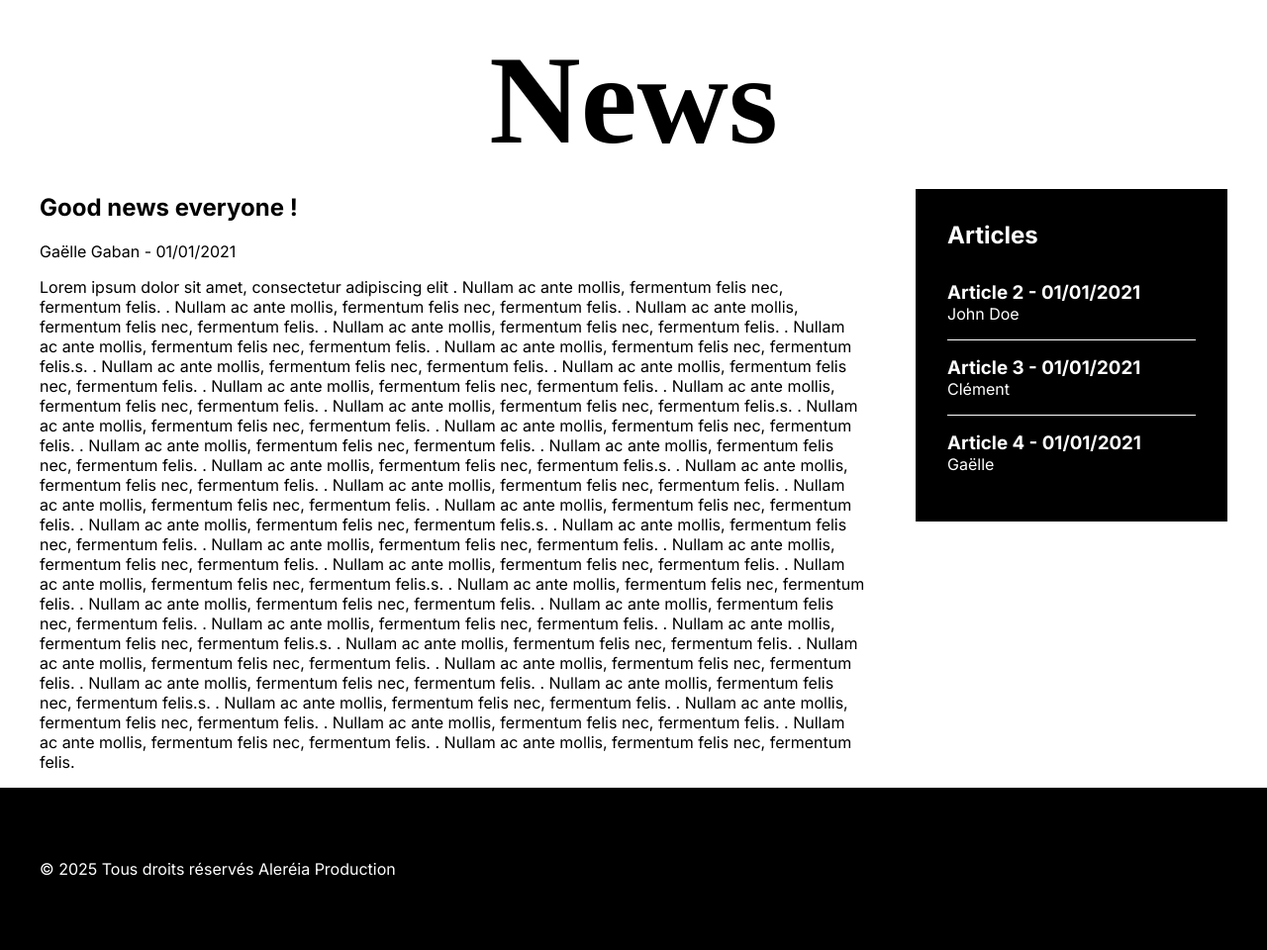
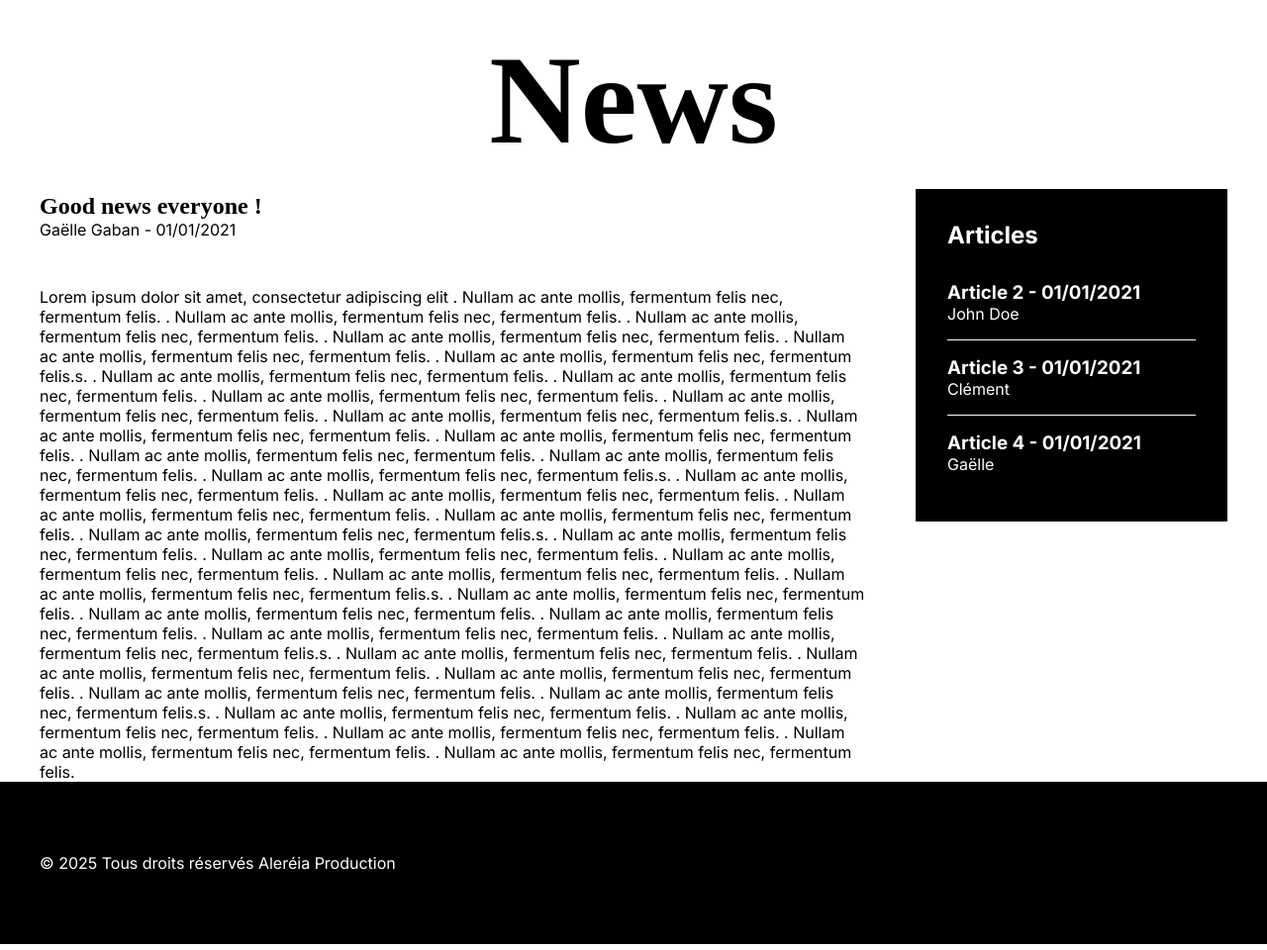
Before and after one commit to clementschmouker/alereia, a PHP site: page /news in a window 1280 px wide. Shown: the part 138-1098 px from the top of the page at 99% size. Run offline with PHP 8.4, Linux system fonts and the light colour scheme; style sheets or scripts are compiled from the project's sources; some web fonts are replaced.

Commit message:
finished news styles

```diff
--- a/src/index.php
+++ b/src/index.php
@@ -23,6 +23,11 @@
             "category" => "RÉSEAUX & PATREON",
             "description" => "Suivez l'autrice d'Aleréia sur ses réseaux sociaux Bluesky (avec des liens cliquables) et Mastodon pour découvrir régulièrement des illustrations, croquis et informations inédits sur l'univers et le travail de sa créatrice. Attention, vous risquez aussi d'y trouver des photos de mignons petits chats. Pour les contributeurs Patreon, vous pourrez accéder à certaines informations inédites et/ou en avant-première.",
             "image" => "images/glitchfond.png"
+        ),array(
+            "title" => "ÉPISODE PILOTE",
+            "category" => "Jeux vidéo",
+            "description" => "L'épisode pilote (remplacer par son nom définitif plus tard) est un jeu vidéo narratif très court qui vous plonge directement dans le quotidien de personnages centraux d'Aleréia, le jour d'une mission particulière. Découvrez comment Vangva, Ilyem et Syel évoluent dans ce monde qui leur semble hostile, avec un premier aperçu des pouvoirs spéciaux dont ils ont hérité.<br><br>Vous pouvez y jouer directement sur le site, sans besoin de téléchargement.",
+            "image" => "images/image.png"
         ),
     );
 ?>
--- a/src/news/index.php
+++ b/src/news/index.php
@@ -90,9 +90,11 @@
                 </ul>
             </aside>
             <section class="news-page__content">
-                <h2><?php echo $title; ?></h2>
+                <h2 class="news-page__content__title"><?php echo $title; ?></h2>
                 <span><?php echo $author. ' - '. $date; ?></span>
-                <p><?php echo $content; ?></p>
+                <div class="news-page__content__container">
+                    <?php echo $content; ?>
+                </div>
             </section>
         </main>
         <?php include '../components/footer.php'; ?>
--- a/src/scss/news.scss
+++ b/src/scss/news.scss
@@ -12,6 +12,15 @@
 
     &__content {
         width: calc(100% - 365px);
+
+        &__title {
+            font-family: 'Tablon';
+            margin-bottom: 0;
+        }
+
+        &__container {
+            margin-top: 3rem;
+        }
 
         img {
             display: block;
```
